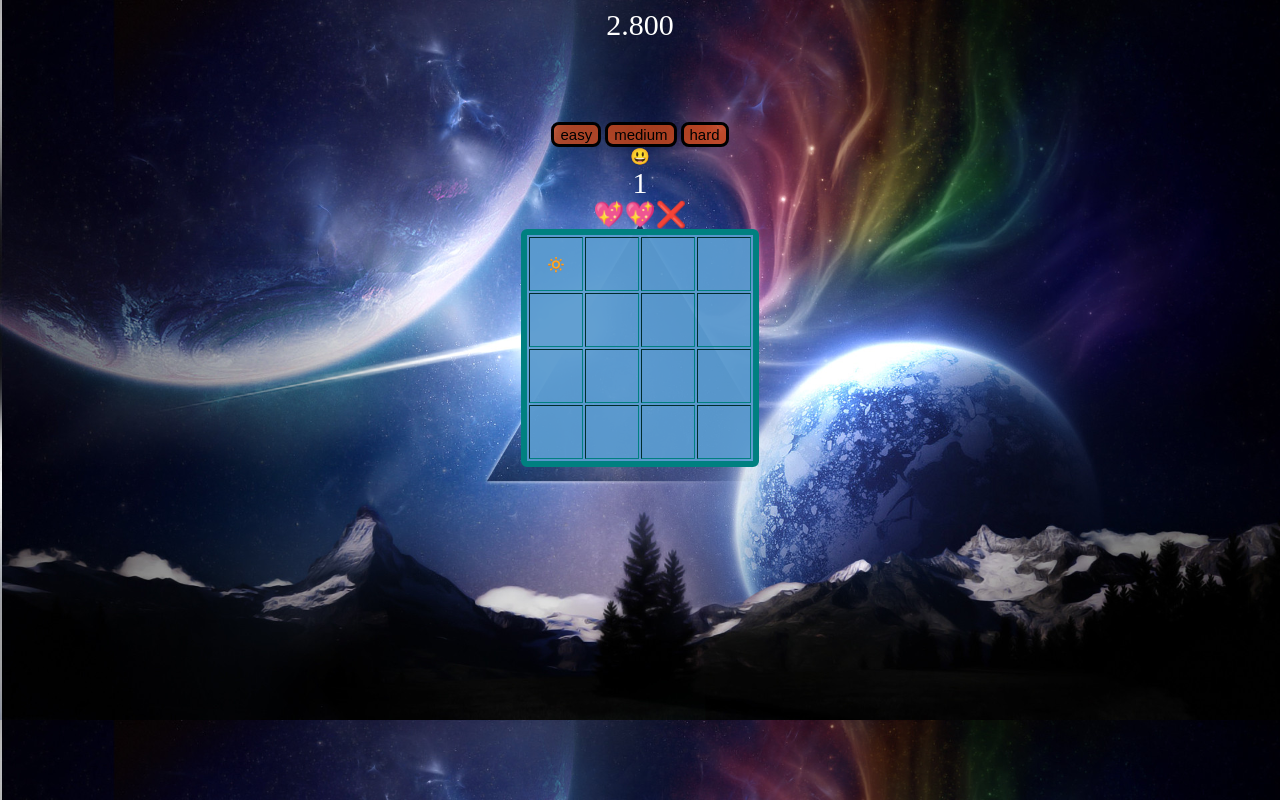
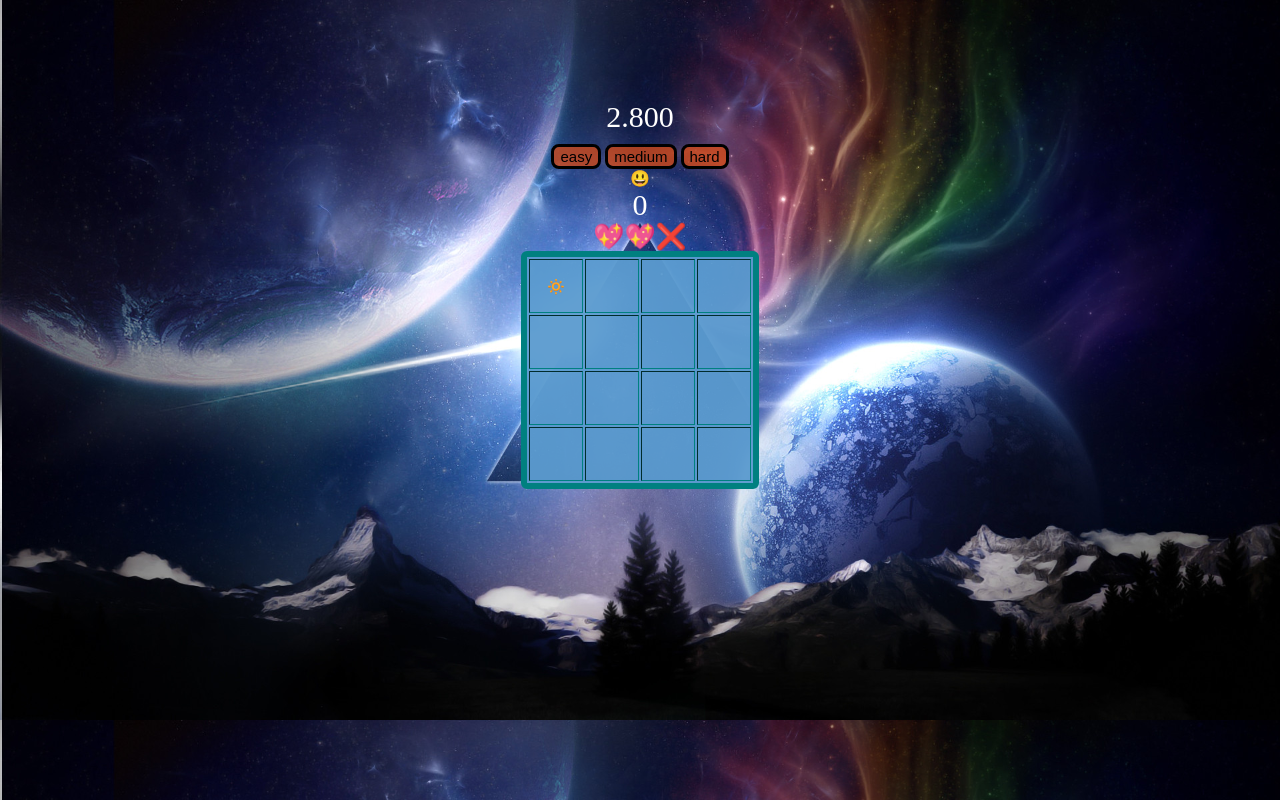
Before and after one commit to shacharAskayo/shacharAskayoSprint, a plain HTML site: page index.html in a window 1280 px wide. Both pictures are taken after a click on the element 556 px from the left and 264 px from the top of the page. Drawn offline with Linux system fonts and the light colour scheme.

Commit message:
Add files via upload

```diff
--- a/css/style.css
+++ b/css/style.css
@@ -1,7 +1,7 @@
 /* *{
     box-sizing: border-box;
 } */
- body{
+body{
     background-image: url('pinkFloyd.jpg');
     background-size: 1280px;
 
@@ -54,13 +54,15 @@ border-radius: 6px;
 .buttons{
     /* margin-left: 350px; */
     /* margin: auto; */
-    margin-top: 80px;
+    /* margin-top: 80px; */
     text-align: center;
 }
 #easy:hover{
-    /* transition: 2s; */
+    padding: 10px;
+    background-color: tomato;
 }
 #easy{
+    transition: background-color 0.3s,padding 0.3s;
     border-radius: 8px;
     font-size: 15px;
     background-color: rgba(223, 75, 17, 0.726);
@@ -68,12 +70,21 @@ border-radius: 6px;
     cursor: pointer;
     /* transform: 20px; */
 }
+#medium:hover{
+    padding: 10px;
+    background-color: tomato;
+}
 #medium{
     border-radius: 8px;
     font-size: 15px;
     background-color: rgba(223, 75, 17, 0.726);
     border: 3px solid;
     cursor: pointer;
+    transition: background-color 0.3s,padding 0.3s;
+}
+#hard:hover{
+    padding: 10px;
+    background-color: tomato;
 }
 #hard{
     border-radius: 8px;
@@ -81,14 +92,22 @@ border-radius: 6px;
     background-color: rgba(223, 75, 17, 0.726);
     border: 3px solid;
     cursor: pointer;
+    transition: background-color 0.3s,padding 0.3s;
 }
 
+.emoji:hover{
+    padding-bottom: 30px;
+    }
 .emoji{
-
+    transition: padding-bottom 0.5s;
     margin: auto;
     /* margin-top: 100px; */
     text-align: center;
     cursor: pointer;
+    /* position: absolute center; */
+    display:flexbox;
+    margin-left: 613.1px;
+    margin-right: 613.1px;
 }
 .score{
     font-size: 30px;
@@ -102,6 +121,12 @@ border-radius: 6px;
     color: white;
     text-align: center;
     font-size: 30px;
+    margin-top: 100px;
+    margin-bottom: 10px;
+
+    /* display: inline; */
+    /* border: teal 5px solid; */
+    /* margin-left: 600px; */
 }
 
 .lives{
--- a/js/main.js
+++ b/js/main.js
@@ -33,10 +33,12 @@ var gGame = {
     isOn: false,
     shownCount: 0,
     markedCount: 0,
-    secsPassed: 0
+    secsPassed: 0,
+    isOpen: false
 }
 
 gBoard = buildBoard()
+// console.log(gBoard[0][0].isShown)
 function init() {
     elTime.innerText = '0.000'
     elScore.innerText = 0
@@ -80,6 +82,7 @@ function buildBoard() {
 }
 function checkVictory() {
     elEmoji.innerText = WIN
+    alert('you won')
 }
 
 function renderBoard(board) {
@@ -94,6 +97,7 @@ function renderBoard(board) {
                 var cellI = findEmptyCells(board).i
                 var cellJ = findEmptyCells(board).j
                 board[cellI][cellJ].isMine = true
+                // console.log(board[cellI][cellJ])
                 gLevel.mines--
             }
             var currCell = board[i][j];
@@ -134,13 +138,16 @@ function cellClicked(elCell) {
     if (elCell.innerText !== FLAG) {
         if (!elCell.classList.contains('mine')) {
             var count = setMinesNegsCount(i, j, gBoard)
+            // console.log(i,j)
+            // console.log(count)
             elCell.innerText = count
             gGame.shownCount++
+            // console.log(elCell)
         }
         else elCell.innerText = MINE
     }
     if (count === 0) {
-        var cell = expandShown(i, j, gBoard)
+        // var cell = expandShown(i, j, gBoard)
         // console.log('neigh',cell)
         // console.log(elCell)
         // console.log('dataset i ',elCell.dataset.i)
@@ -157,7 +164,8 @@ function cellClicked(elCell) {
         elCell.style.color = 'grey'
 
     }
-    if (elCell.innerText !== FLAG && count !== 0) {
+    if (elCell.innerText !== MINE && FLAG && count !== 0 ) {
+        // console.log("work")
         score++
         var elScore = document.querySelector('.score')
         elScore.innerText = score
@@ -171,9 +179,10 @@ function cellClicked(elCell) {
     }
 
     if (gGame.markedCount === gLevel.mines && ((gLevel.size ** 2) - gLevel.mines) === gGame.shownCount) {
+        // console.log('xxxxxxxxxxx')
         checkVictory()
     }
-    console.log('ggame markedCount', gGame.markedCount, 'glevel mines', gLevel.mines, 'glevel size **', gLevel.size ** 2, 'ggame showncount', gGame.shownCount)
+    // console.log('ggame markedCount', gGame.markedCount, 'glevel mines', gLevel.mines, 'glevel size **', gLevel.size ** 2, 'ggame showncount', gGame.shownCount)
     // console.log('glevel mines',gLevel.mines )
     // console.log('glevel size **2',gLevel.size **2)
     // console.log('ggame showncount', gGame.shownCount)
@@ -231,7 +240,10 @@ function setMinesNegsCount(rowIdx, colIdx, board) {
         for (var j = colIdx - 1; j <= colIdx + 1; j++) {
             if (j < 0 || j >= board[i].length) continue;
             if (i === rowIdx && j === colIdx) continue;
-            if (board[i][j].isMine) neighborsCount++;
+            if (board[i][j].isMine){
+                neighborsCount++;
+            }
+
         }
     }
     return neighborsCount;
```
